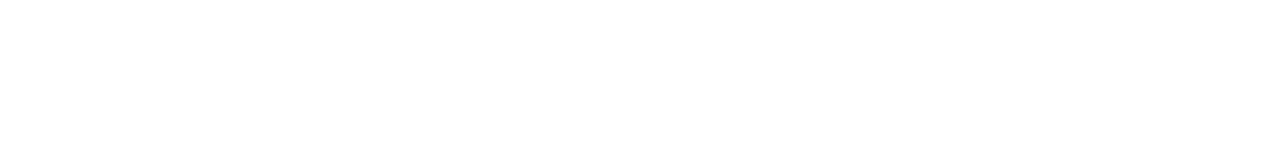
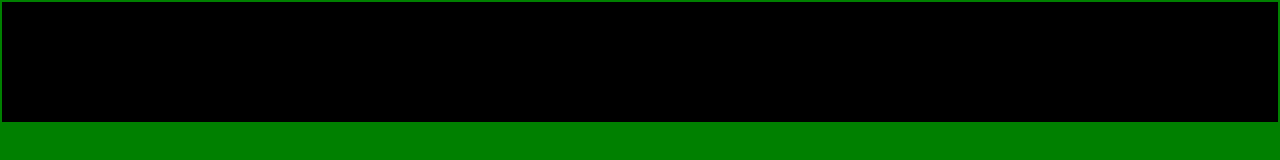
Before and after one commit to Wanderinguserxxxxxxx/Portfolio, a plain HTML site: page index.html in a window 1280 px wide. Drawn offline with Linux system fonts and the light colour scheme.

Commit message:
Started working

```diff
--- a/index.html
+++ b/index.html
@@ -1,11 +1,33 @@
 <!DOCTYPE html>
 <html lang="en">
+
 <head>
     <meta charset="UTF-8">
     <meta name="viewport" content="width=device-width, initial-scale=1.0">
     <title>Portfolio</title>
+    <style>
+        body {
+            margin: 0px;
+            padding: 0px;
+            background: green;
+        }
+
+        .navbar {
+            border: 2px solid green;
+            height: 120px;
+            display: flex;
+            background: #000;
+        }
+    </style>
 </head>
+
 <body>
+    <header>
 
+        <div class="navbar">
+
+        </div>
+    </header>
 </body>
+
 </html>
```
